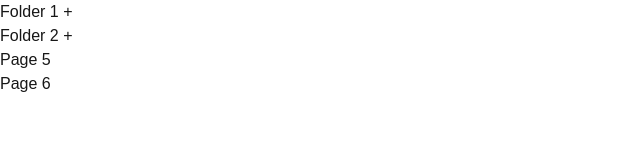
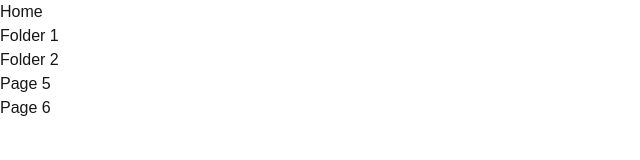
Before and after one commit to Shanaka11/FolderView, a Next.js app: page / in a window 1280 px wide. Shown: the top 160 px of the page, without its empty margins (0-640 px from the left). Built offline with nearby package versions, Linux system fonts and the light colour scheme.

Commit message:
Breadcrumbs functionality done

```diff
--- /dev/null
+++ b/src/components/Breadcrumbs.tsx
@@ -0,0 +1,23 @@
+import React, { Fragment } from 'react';
+import { useTreeContext } from './TreeContext';
+
+const Breadcrumbs = () => {
+	const { nodeHistory, selectNode } = useTreeContext();
+
+	return (
+		<div className='flex gap-2'>
+			<span onClick={() => selectNode(null)}>Home</span>
+			{nodeHistory.length > 0 && <span>{' > '}</span>}
+			{nodeHistory.map((item, index) => {
+				return (
+					<Fragment key={item.id}>
+						<span onClick={() => selectNode(item.id)}>{item.title}</span>
+						{nodeHistory.length - 1 !== index && <span>{' > '}</span>}
+					</Fragment>
+				);
+			})}
+		</div>
+	);
+};
+
+export default Breadcrumbs;
--- a/src/components/TreeContext.tsx
+++ b/src/components/TreeContext.tsx
@@ -5,8 +5,8 @@ import { NodeType, Page } from './TreeView';
 type TreeContextType = {
 	structure: NodeType[] | Page;
 	activeNodeId: number | null;
-	selectNode: (id: number) => void;
-	activeNodeIdPath: number[];
+	selectNode: (id: number | null) => void;
+	nodeHistory: NodeType[];
 };
 
 const TreeContext = createContext<TreeContextType | null>(null);
@@ -22,46 +22,62 @@ const TreeContextProvider = ({
 }: TreeContextProviderProps) => {
 	const [activeStructure] = useState<NodeType[]>(structure);
 	const [activeNodeId, setActiveNodeId] = useState<number | null>(null);
-	const [activeNodeIdPath, setActiveNodeIdPath] = useState<number[]>([]);
+	const [nodeHistory, setNodeHistory] = useState<NodeType[]>([]);
 	const [currentStructure, setCurrentStructure] = useState<NodeType[] | Page>(
 		structure
 	);
 
-	const selectNode = (id: number) => {
+	const selectNode = (id: number | null) => {
 		// We get null if we select already selected node, then just pop that
 		if (id === null) {
 			setActiveNodeId(null);
 			// setActiveNodeIdPath((prev) => prev.slice(0, -1));
-			setCurrentStructure(getActiveStructure(null) || []);
+			const activeNode = getActiveStructure(null);
+			if (activeNode === undefined) {
+				setCurrentStructure([]);
+				setNodeHistory([]);
+				return;
+			}
+			setCurrentStructure(activeNode.structure);
+			setNodeHistory(activeNode.path);
 			return;
 		}
 
 		// else we reset the path
 		setActiveNodeId(id);
-		// setActiveNodeIdPath([id]);
-		setCurrentStructure(getActiveStructure(id) || []);
+		const activeNode = getActiveStructure(id);
+		if (activeNode === undefined) {
+			setCurrentStructure([]);
+			setNodeHistory([]);
+			return;
+		}
+		setCurrentStructure(activeNode.structure);
+		setNodeHistory(activeNode.path);
 	};
 
 	const getActiveStructure = (nodeId: number | null) => {
 		if (nodeId === null) {
-			return [...activeStructure];
+			return { structure: [...activeStructure], path: [] };
 		}
 		return findNodeById(nodeId, activeStructure);
 	};
 
 	const findNodeById = (
 		id: number,
-		nodes: NodeType[]
-	): Page | NodeType[] | undefined => {
+		nodes: NodeType[],
+		path: NodeType[] = []
+	): { structure: Page | NodeType[]; path: NodeType[] } | undefined => {
 		for (const node of nodes) {
+			const currentPath = [...path, node];
 			if (node.id === id) {
-				if (node.type === 'page') return node;
-				if (node.type === 'folder') return node.children ?? [];
+				if (node.type === 'page') return { structure: node, path: currentPath };
+				if (node.type === 'folder')
+					return { structure: node.children ?? [], path: currentPath };
 			}
 
 			// Traverse deeper if this is a folder
 			if (node.type === 'folder' && node.children) {
-				const result = findNodeById(id, node.children);
+				const result = findNodeById(id, node.children, currentPath);
 				if (result !== undefined) {
 					return result; // Only return if something was actually found
 				}
@@ -77,7 +93,7 @@ const TreeContextProvider = ({
 				structure: currentStructure,
 				activeNodeId,
 				selectNode,
-				activeNodeIdPath,
+				nodeHistory,
 			}}
 		>
 			{children}
--- a/src/components/TreeNodeAction.tsx
+++ b/src/components/TreeNodeAction.tsx
@@ -6,7 +6,7 @@ export type TreeNodeActionProps = {
 };
 
 const TreeNodeAction = ({ node }: TreeNodeActionProps) => {
-	const { activeNodeId, selectNode, activeNodeIdPath } = useTreeContext();
+	const { activeNodeId, selectNode } = useTreeContext();
 
 	const handleOnClick = () => {
 		selectNode(node.id);
@@ -18,9 +18,6 @@ const TreeNodeAction = ({ node }: TreeNodeActionProps) => {
 			onClick={handleOnClick}
 		>
 			{node.title}
-			{node.type === 'folder' && node.children && node.children?.length > 0 && (
-				<span>{activeNodeIdPath.indexOf(node.id) >= 0 ? ' - ' : ' + '}</span>
-			)}
 		</div>
 	);
 };
--- a/src/components/TreeView.tsx
+++ b/src/components/TreeView.tsx
@@ -2,6 +2,7 @@
 import TreeNode from './TreeNode';
 import { useTreeContext } from './TreeContext';
 import TreeNodeAction from './TreeNodeAction';
+import Breadcrumbs from './Breadcrumbs';
 
 export type Page = {
 	id: number;
@@ -23,10 +24,16 @@ const TreeView = () => {
 
 	if (!Array.isArray(structure)) {
 		// This should be the page viewer
-		return <TreeNodeAction node={structure} />;
+		return (
+			<div>
+				<Breadcrumbs />
+				<TreeNodeAction node={structure} />
+			</div>
+		);
 	}
 	return (
 		<div>
+			<Breadcrumbs />
 			{/* <div>
 				<button>+</button>
 			</div> */}
```
